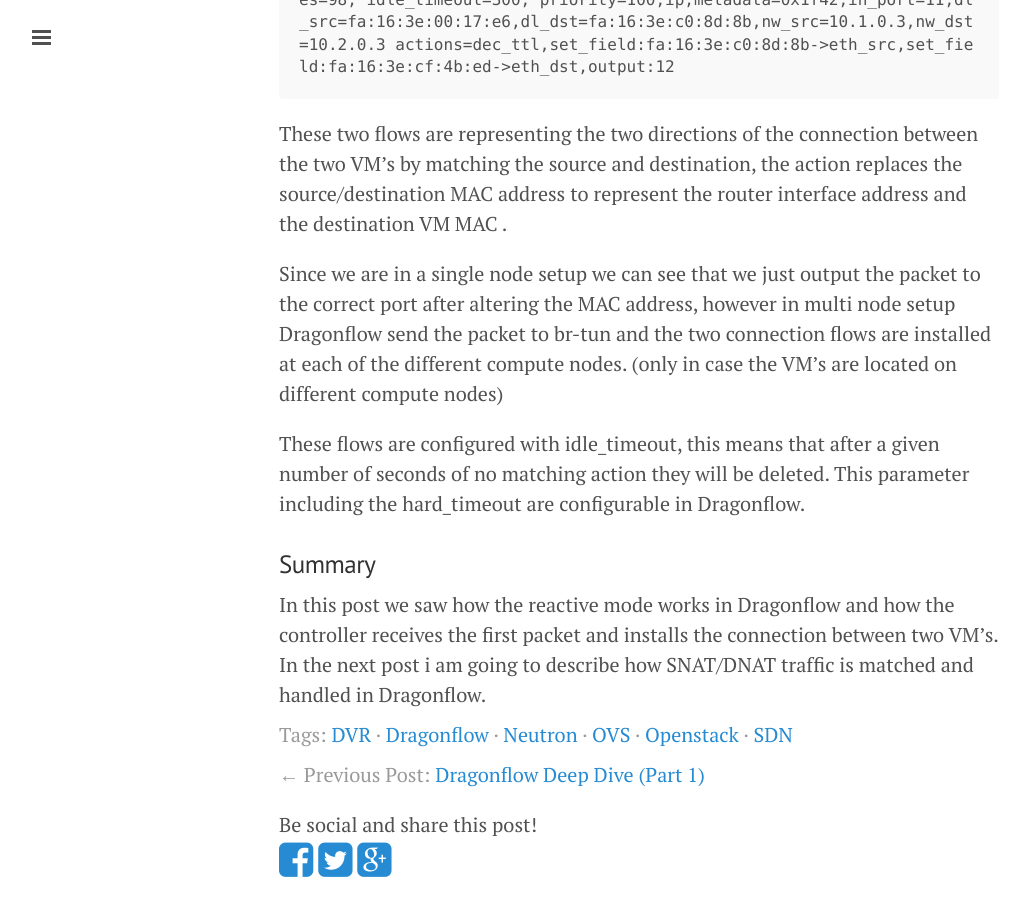
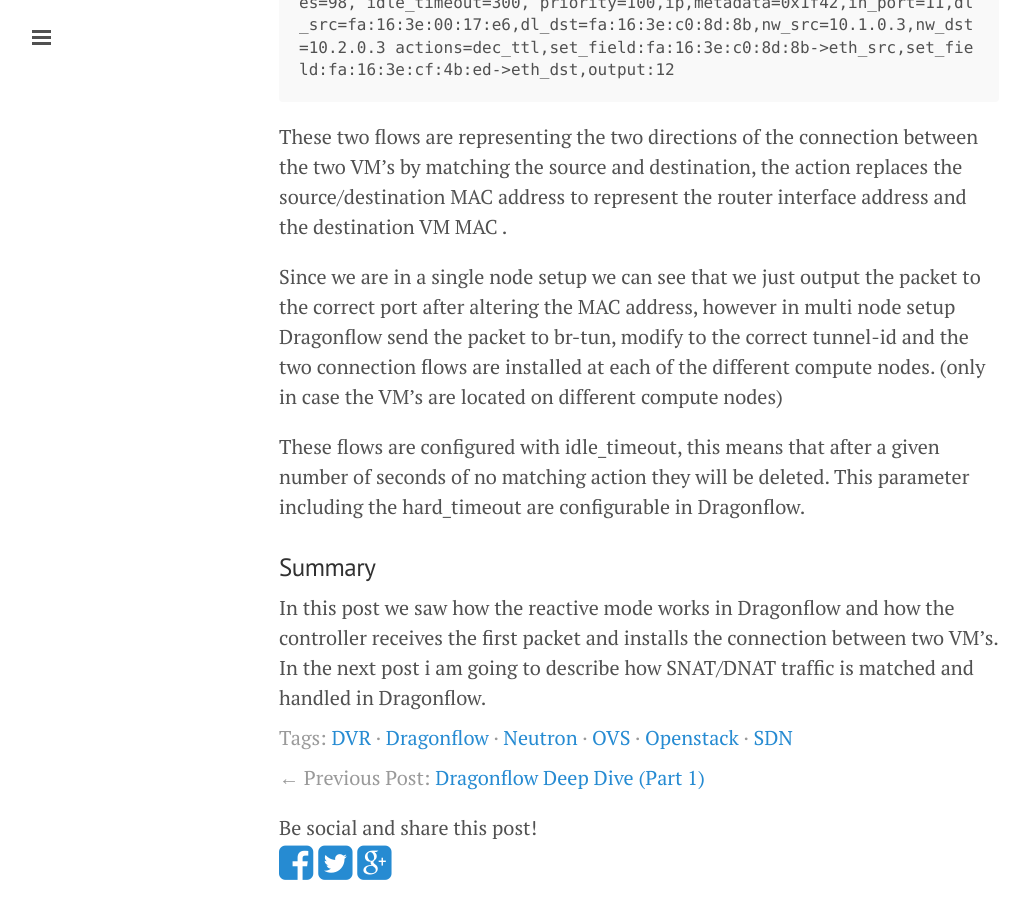
Before and after one commit to GalSagie/GalSagie.github.io, a Jekyll site: the page built from _posts/2015-05-11-dragonflow-2.md, in a window 1280 px wide and 900 px high, scrolled down 4692 px. Shown: the whole window, without its empty margins (1-1029 px from the left). Built offline with Jekyll 4.4.1, drawn with Linux system fonts in a browser that asks for light colours; Markdown is read by kramdown in place of the engine named in the settings; comment, search, counter and statistics services are not loaded; some of the changed text lies outside the part shown.

Commit message:
Additions to DF2

```diff
--- a/_posts/2015-05-11-dragonflow-2.md
+++ b/_posts/2015-05-11-dragonflow-2.md
@@ -98,7 +98,7 @@ If we now look at the configured flows, we can see two new flows
 
 These two flows are representing the two directions of the connection between the two VM’s by matching the source and destination, the action replaces the source/destination MAC address to represent the router interface address and the destination VM MAC .
 
-Since we are in a single node setup we can see that we just output the packet to the correct port after altering the MAC address, however in multi node setup Dragonflow send the packet to br-tun and the two connection flows are installed at each of the different compute nodes. (only in case the VM’s are located on different compute nodes)
+Since we are in a single node setup we can see that we just output the packet to the correct port after altering the MAC address, however in multi node setup Dragonflow send the packet to br-tun, modify to the correct tunnel-id and the two connection flows are installed at each of the different compute nodes. (only in case the VM’s are located on different compute nodes)
 
 These flows are configured with idle_timeout, this means that after a given number of seconds of no matching action they will be deleted.
 This parameter including the hard_timeout are configurable in Dragonflow.
```
Also changed, not shown: other parts of _posts/2015-05-11-dragonflow-2.md (+1 -1 lines), public/img/ping.jpeg.
